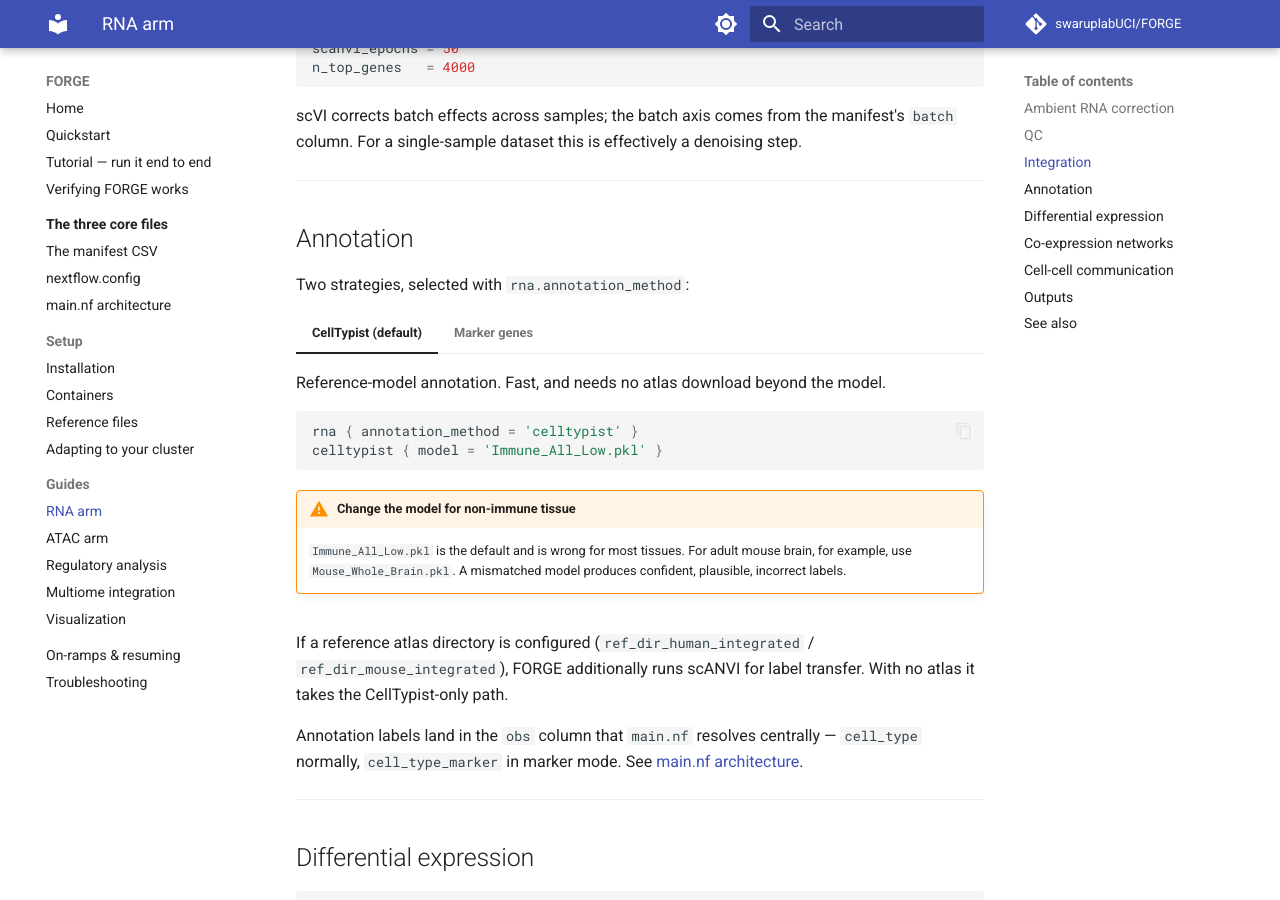
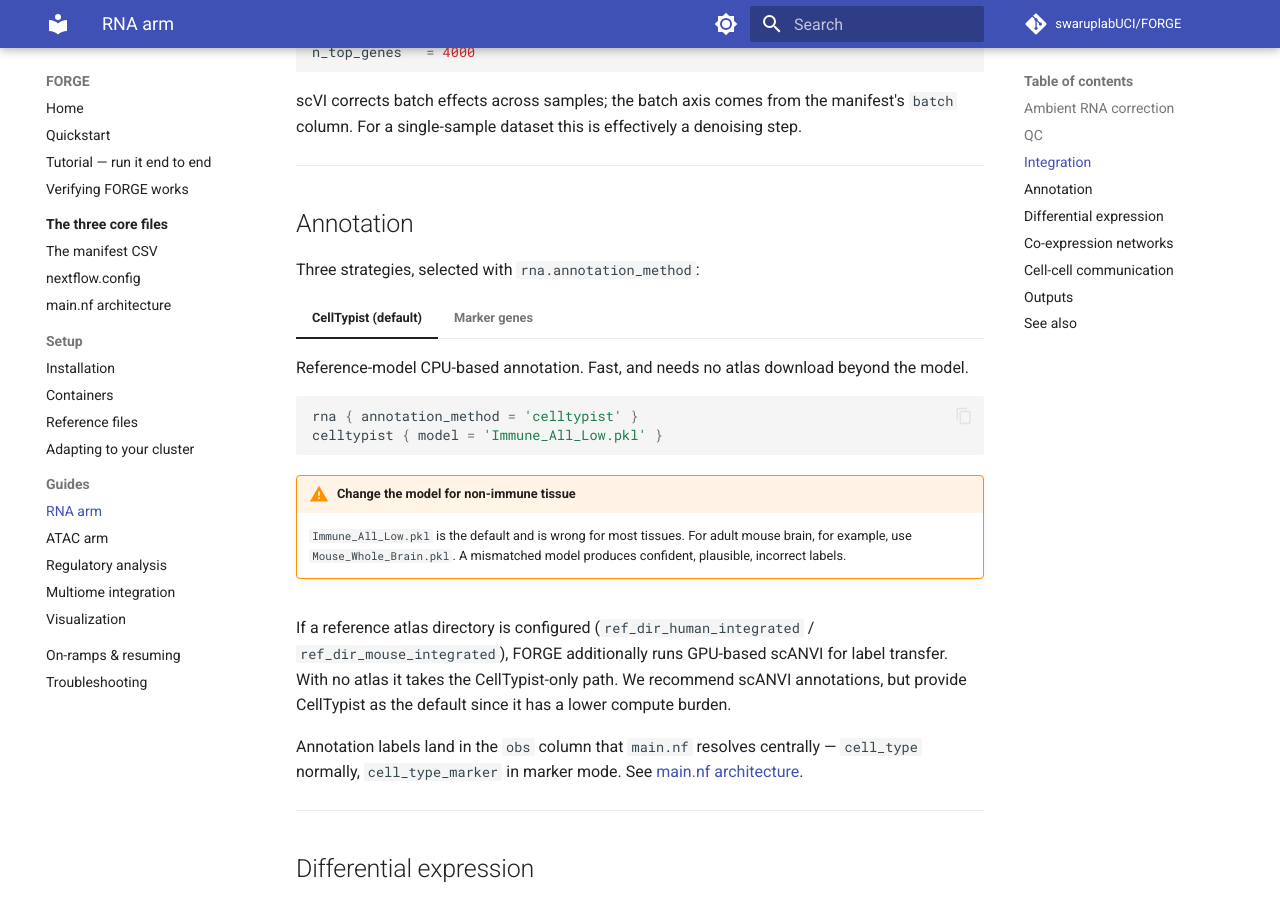
Before and after one commit to swaruplabUCI/FORGE, an MkDocs documentation site: the page built from docs/guides/rna.md, in a window 1280 px wide and 900 px high, scrolled down 1123 px. Built offline with MkDocs 1.6.1 and Material for MkDocs 9.7.7, drawn with Linux system fonts in a browser that asks for light colours; comment, search, counter and statistics services are not loaded.

Commit message:
Update rna.md
Clarifications I

````diff
--- a/docs/guides/rna.md
+++ b/docs/guides/rna.md
@@ -8,8 +8,8 @@
 flowchart LR
     R["raw counts<br/>(.h5 / MEX)"] --> CB["CellBender<br/><i>ambient RNA</i>"]
     CB --> QC["QC filters"]
-    QC --> SCVI["scVI<br/><i>integration</i>"]
-    SCVI --> ANN["scANVI +<br/>CellTypist"]
+    QC --> SCVI["integration"]
+    SCVI --> ANN["Annotation (CPU or GPU)"]
     ANN --> D["MAST DE"]
     ANN --> H["hdWGCNA"]
     ANN --> C["CellChat"]
@@ -62,11 +62,11 @@
 
 ## Annotation
 
-Two strategies, selected with `rna.annotation_method`:
+Three strategies, selected with `rna.annotation_method`:
 
 === "CellTypist (default)"
 
-    Reference-model annotation. Fast, and needs no atlas download beyond the model.
+    Reference-model CPU-based annotation. Fast, and needs no atlas download beyond the model.
 
     ```groovy
     rna { annotation_method = 'celltypist' }
@@ -97,8 +97,8 @@
     rather than picking arbitrarily.
 
 If a reference atlas directory is configured (`ref_dir_human_integrated` /
-`ref_dir_mouse_integrated`), FORGE additionally runs scANVI for label transfer.
-With no atlas it takes the CellTypist-only path.
+`ref_dir_mouse_integrated`), FORGE additionally runs GPU-based scANVI for label transfer.
+With no atlas it takes the CellTypist-only path. We recommend scANVI annotations, but provide CellTypist as the default since it has a lower compute burden.
 
 Annotation labels land in the `obs` column that `main.nf` resolves centrally —
 `cell_type` normally, `cell_type_marker` in marker mode. See
````
Also changed, not shown: other parts of docs/guides/rna.md (+1 -1 lines).
